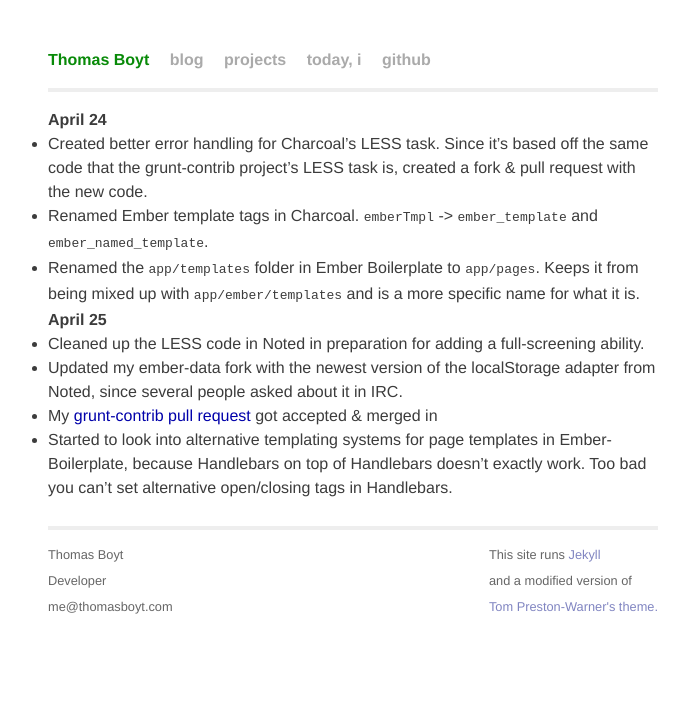
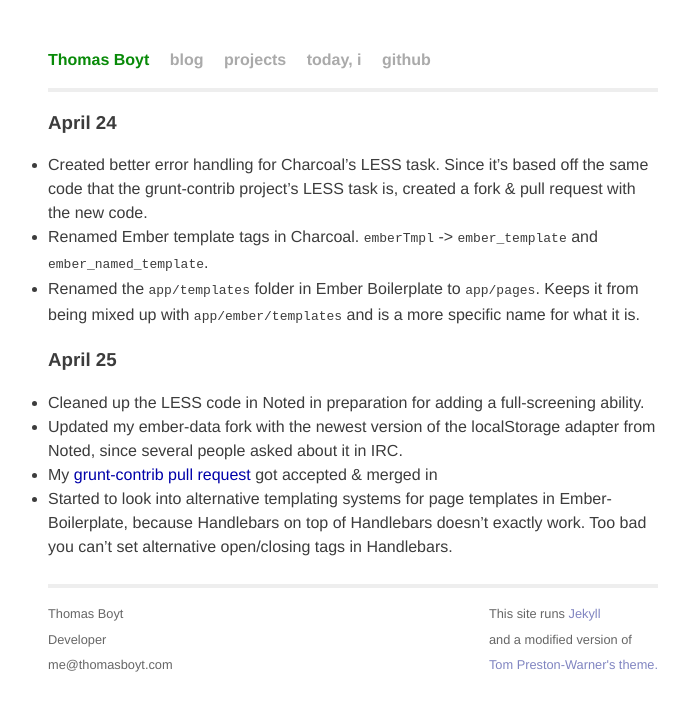
Before and after one commit to thomasboyt/thomasboyt.github.com, a Jekyll site: the page built from todayi.md, in a window 1280 px wide. Shown: the top 711 px of the page, without its empty margins (287-976 px from the left). Built offline with Jekyll 4.4.1, drawn with Linux system fonts in a browser that asks for light colours; nearby versions of some CDN libraries; library files that are not in the unit come from our copies.

Commit message:
changed header level (4->3)

```diff
--- a/todayi.md
+++ b/todayi.md
@@ -4,13 +4,13 @@
 permalink: todayi.html
 ---
 
-#### April 24
+### April 24
 
 * Created better error handling for Charcoal's LESS task. Since it's based off the same code that the grunt-contrib project's LESS task is, created a fork & pull request with the new code.
 * Renamed Ember template tags in Charcoal. `emberTmpl` -> `ember_template` and `ember_named_template`.
 * Renamed the `app/templates` folder in Ember Boilerplate to `app/pages`. Keeps it from being mixed up with `app/ember/templates` and is a more specific name for what it is.
 
-#### April 25
+### April 25
 
 * Cleaned up the LESS code in Noted in preparation for adding a full-screening ability.
 * Updated my ember-data fork with the newest version of the localStorage adapter from Noted, since several people asked about it in IRC.
```
